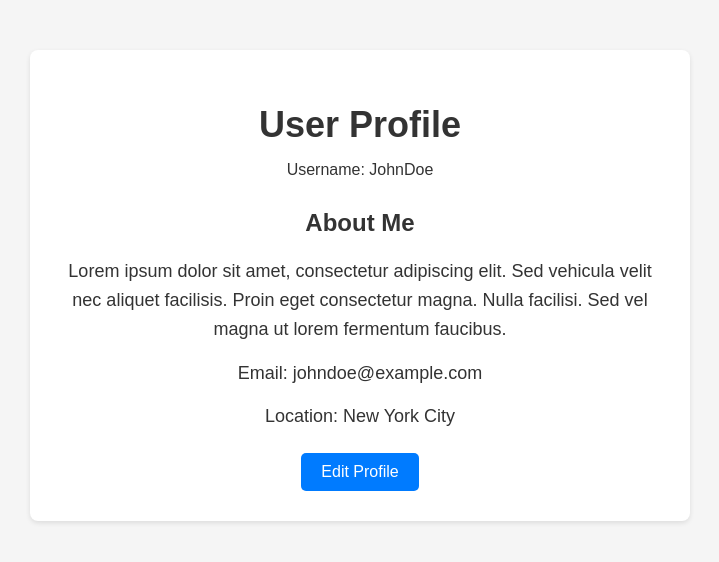
After one commit to Tornike-max/full-php-login-system, a PHP site: page /includes/profile.inc.php in a window 1280 px wide. The commit adds this page. Shown: the top 562 px of the page, without its empty margins (280-999 px from the left). Run offline with PHP 8.4, Linux system fonts and the light colour scheme.

Commit message:
i added profile classes

```diff
--- /dev/null
+++ b/classes/ProfileInfoContrClass.php
@@ -0,0 +1,5 @@
+<?php
+
+class ProfileInfoContrClass
+{
+}
--- /dev/null
+++ b/includes/profile.inc.php
@@ -0,0 +1,32 @@
+<!DOCTYPE html>
+<html lang="en">
+
+<head>
+    <meta charset="UTF-8">
+    <meta name="viewport" content="width=device-width, initial-scale=1.0">
+    <title>User Profile</title>
+    <link rel="stylesheet" href="../styles/styles.css">
+</head>
+
+<body>
+
+    <div class="profile-container">
+        <div class="profile-header">
+            <h1>User Profile</h1>
+            <p>Username: JohnDoe</p>
+        </div>
+
+        <div class="bio">
+            <h2>About Me</h2>
+            <p>Lorem ipsum dolor sit amet, consectetur adipiscing elit. Sed vehicula velit nec aliquet facilisis. Proin eget consectetur magna. Nulla facilisi. Sed vel magna ut lorem fermentum faucibus.</p>
+            <p>Email: johndoe@example.com</p>
+            <p>Location: New York City</p>
+            <div class='button-div'>
+                <a href='/' class="button">Edit Profile</a>
+            </div>
+        </div>
+    </div>
+
+</body>
+
+</html>
--- a/styles/styles.css
+++ b/styles/styles.css
@@ -65,3 +65,72 @@ a {
 a:hover {
     text-decoration: underline;
 }
+
+body {
+    font-family: 'Arial', sans-serif;
+    margin: 0;
+    padding: 0;
+    box-sizing: border-box;
+    background-color: #f5f5f5;
+    color: #333;
+}
+
+.profile-container {
+    max-width: 600px;
+    margin: 50px auto;
+    padding: 30px;
+    background-color: #fff;
+    border-radius: 8px;
+    box-shadow: 0 2px 5px rgba(0, 0, 0, 0.1);
+}
+
+.profile-header {
+    text-align: center;
+    margin-bottom: 30px;
+}
+
+.profile-header h1 {
+    font-size: 36px;
+    color: #333;
+    margin-bottom: 10px;
+}
+
+.bio h2 {
+    font-size: 24px;
+    color: #333;
+    margin-bottom: 20px;
+}
+
+.bio p {
+    font-size: 18px;
+    line-height: 1.6;
+    margin-bottom: 12px;
+}
+
+.bio p:last-child {
+    margin-bottom: 0;
+}
+
+/* Button styles */
+.button {
+    display: inline-block;
+    padding: 10px 20px;
+    font-size: 16px;
+    color: #fff;
+    background-color: #007bff;
+    border: none;
+    border-radius: 5px;
+    cursor: pointer;
+    transition: background-color 0.3s ease;
+}
+
+.button:hover {
+    background-color: #0056b3;
+}
+
+.button-div {
+    display: flex;
+    justify-content: center;
+    align-items: center;
+    padding-top: 10px;
+}
```
Also changed, not shown: classes/ProfileInfoClass.php (added, +63 -0 lines), includes/home.inc.php (+17 -1 lines).
